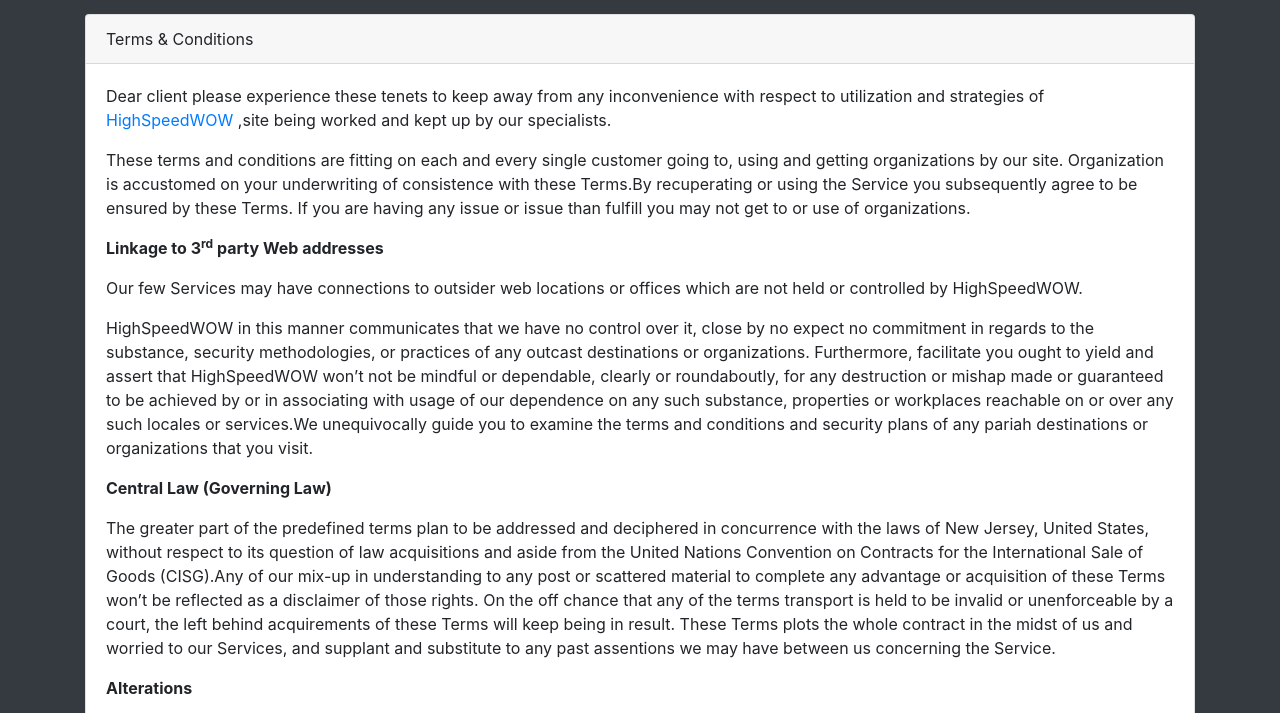
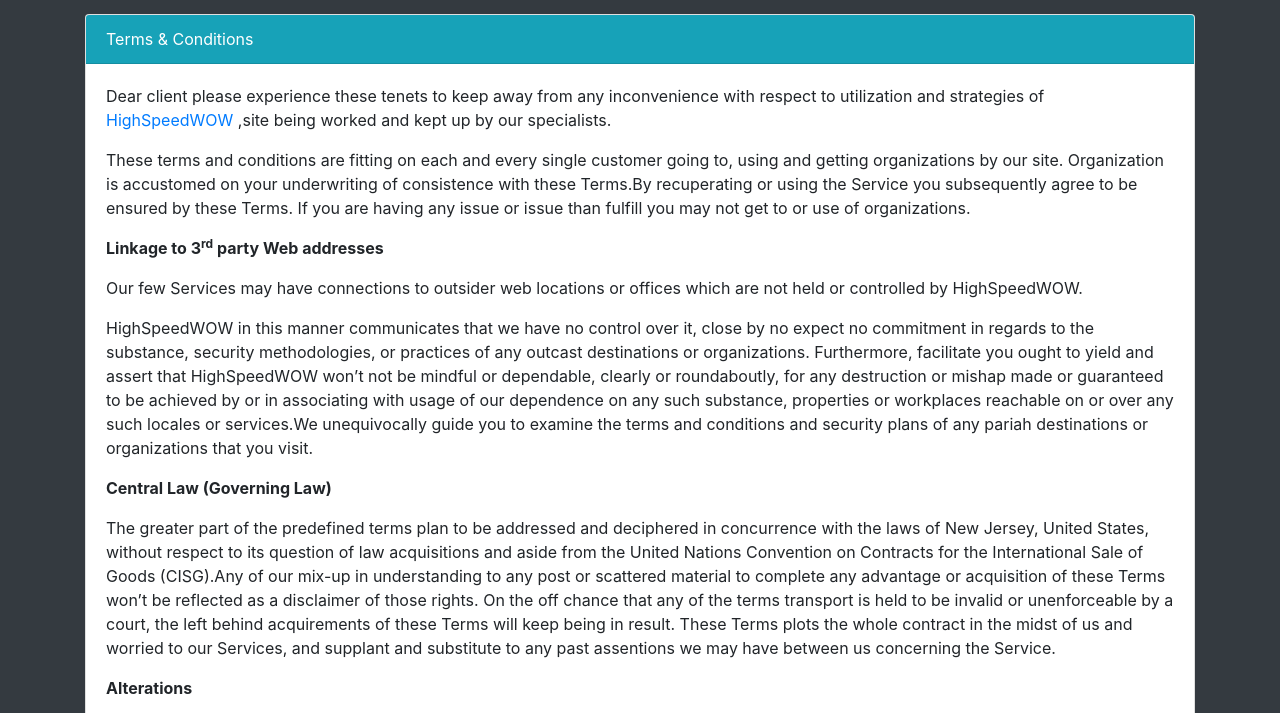
Before and after one commit to nitrowishes/highs, a plain HTML site: page terms.html in a window 1280 px wide. Shown: the part 74-787 px from the top of the page. Drawn offline with nearby package versions, Linux system fonts and the light colour scheme.

Commit message:
Update terms.html

```diff
--- a/terms.html
+++ b/terms.html
@@ -16,7 +16,7 @@
 
 <div class="card mt-3">
 
-  <div class="card-header">Terms & Conditions</div>
+  <div class="card-header text-white bg-info">Terms & Conditions</div>
 
 <div class="card-body">
 <p>Dear client please experience these tenets to keep away from any inconvenience with respect to utilization and strategies of <a href="/">HighSpeedWOW</a> ,site being worked and kept up by our specialists. </p>
```
